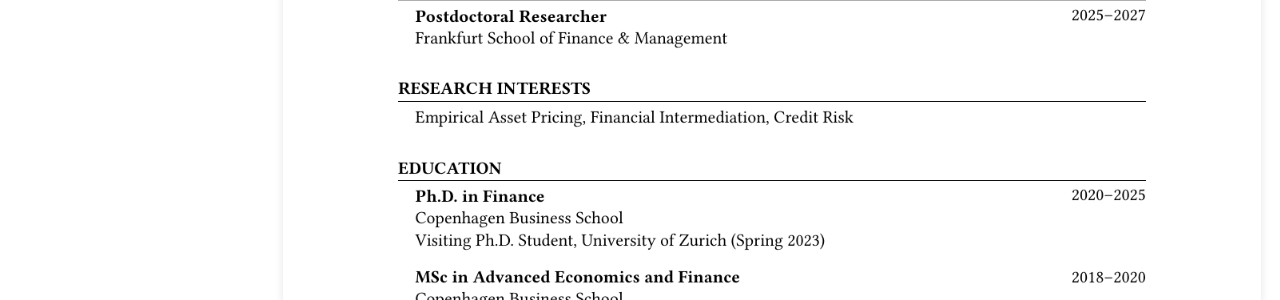
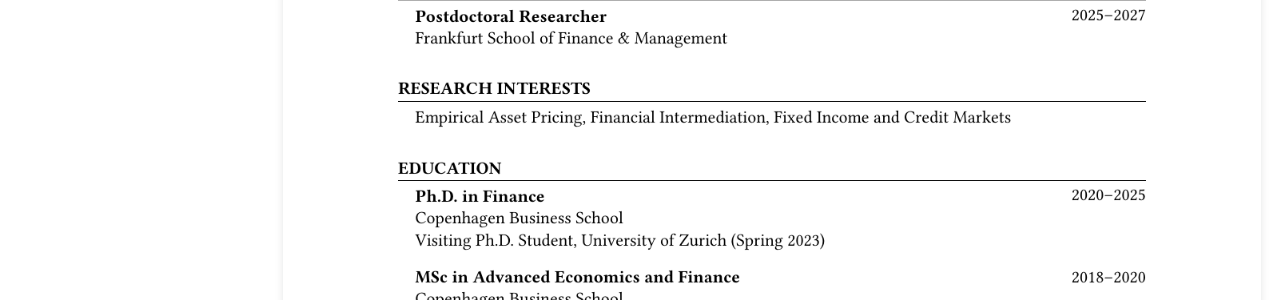
Before and after one commit to zhuolugao/zhuolugao.github.io, a Jekyll site: the page built from _pages/cv.md, in a window 1280 px wide. Shown: the part 513-813 px from the top of the page. Built offline with Jekyll 4.4.1, drawn with Linux system fonts in a browser that asks for light colours.

```diff
--- a/_pages/cv.md
+++ b/_pages/cv.md
@@ -9,10 +9,10 @@ redirect_from:
 
 {% include base_path %}
 
-[Download my CV (PDF)](/files/CV_ZhuoluGao.pdf?v=20261004-4)
+[Download my CV (PDF)](/files/CV_ZhuoluGao.pdf?v=20261011-1)
 
 <div class="cv-pages" aria-label="Curriculum Vitae">
-  <img class="cv-page" src="{{ site.baseurl }}/files/CV_ZhuoluGao-page-1.png?v=20261004-4" alt="Zhuolu Gao CV, page 1">
-  <img class="cv-page" src="{{ site.baseurl }}/files/CV_ZhuoluGao-page-2.png?v=20261004-4" alt="Zhuolu Gao CV, page 2" loading="lazy">
-  <img class="cv-page" src="{{ site.baseurl }}/files/CV_ZhuoluGao-page-3.png?v=20261004-4" alt="Zhuolu Gao CV, page 3" loading="lazy">
+  <img class="cv-page" src="{{ site.baseurl }}/files/CV_ZhuoluGao-page-1.png?v=20261011-1" alt="Zhuolu Gao CV, page 1">
+  <img class="cv-page" src="{{ site.baseurl }}/files/CV_ZhuoluGao-page-2.png?v=20261011-1" alt="Zhuolu Gao CV, page 2" loading="lazy">
+  <img class="cv-page" src="{{ site.baseurl }}/files/CV_ZhuoluGao-page-3.png?v=20261011-1" alt="Zhuolu Gao CV, page 3" loading="lazy">
 </div>
```
Also changed, not shown: _pages/about.md (+2 -2 lines), files/CV_ZhuoluGao-page-1.png, files/CV_ZhuoluGao-page-3.png, 1 other file.
